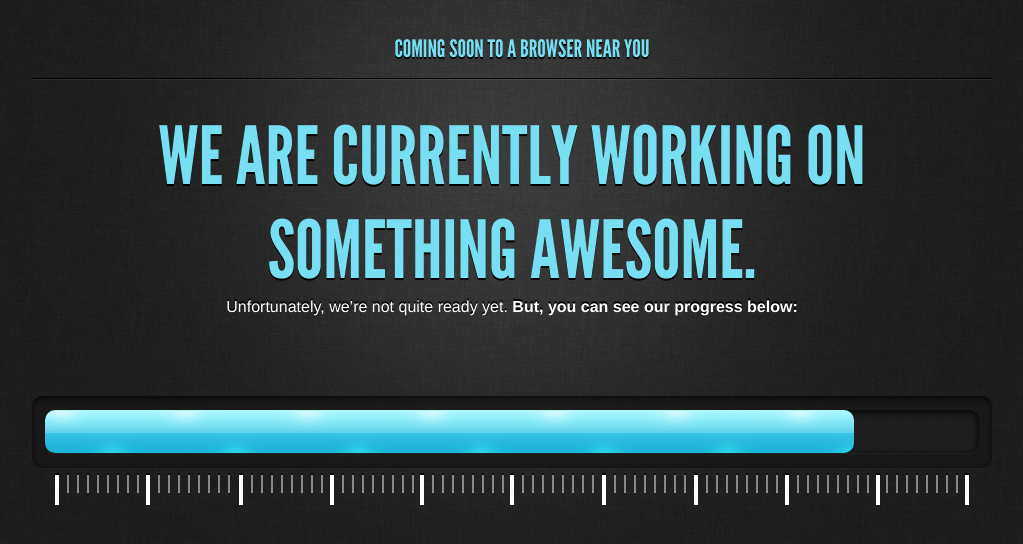
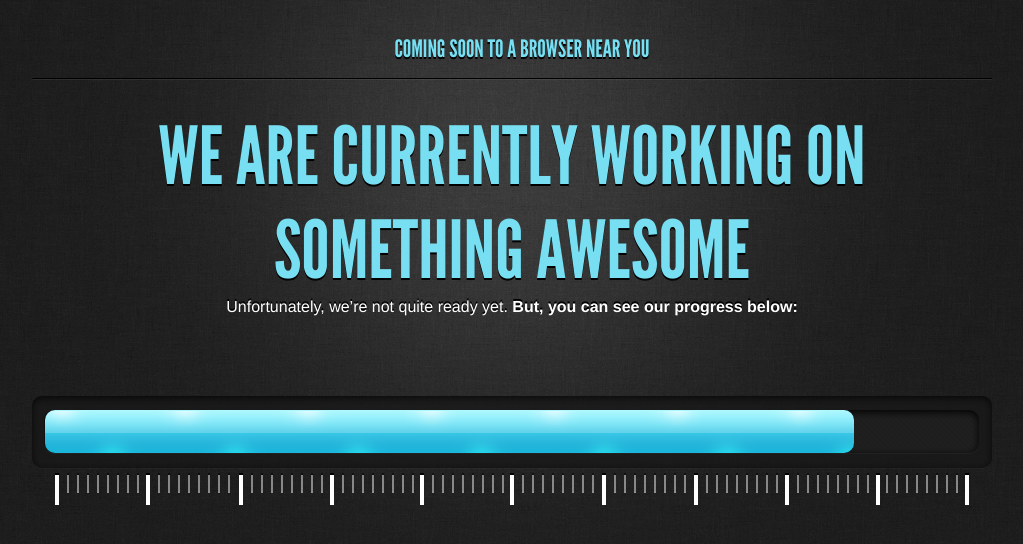
Before and after one commit to ArjunThiraviam/UnderConstruction, a plain HTML site: page index.html in a window 1280 px wide. Shown: the whole page, without its empty margins (128-1151 px from the left). Drawn offline with nearby package versions, Linux system fonts and the light colour scheme.

Commit message:
Update index.html

```diff
--- a/index.html
+++ b/index.html
@@ -21,7 +21,7 @@
 		<div class="wrapper">
             <h2><center>Coming Soon to a Browser Near You</center></h2>
 			<div class="hr"></div>
-			<h1>We are currently working on something awesome.</h1>
+			<h1>We are currently working on something awesome</h1>
 			<p>Unfortunately, we’re not quite ready yet. <strong> But, you can see our progress below:</strong></p>
 
 			<section class="progress">
```
